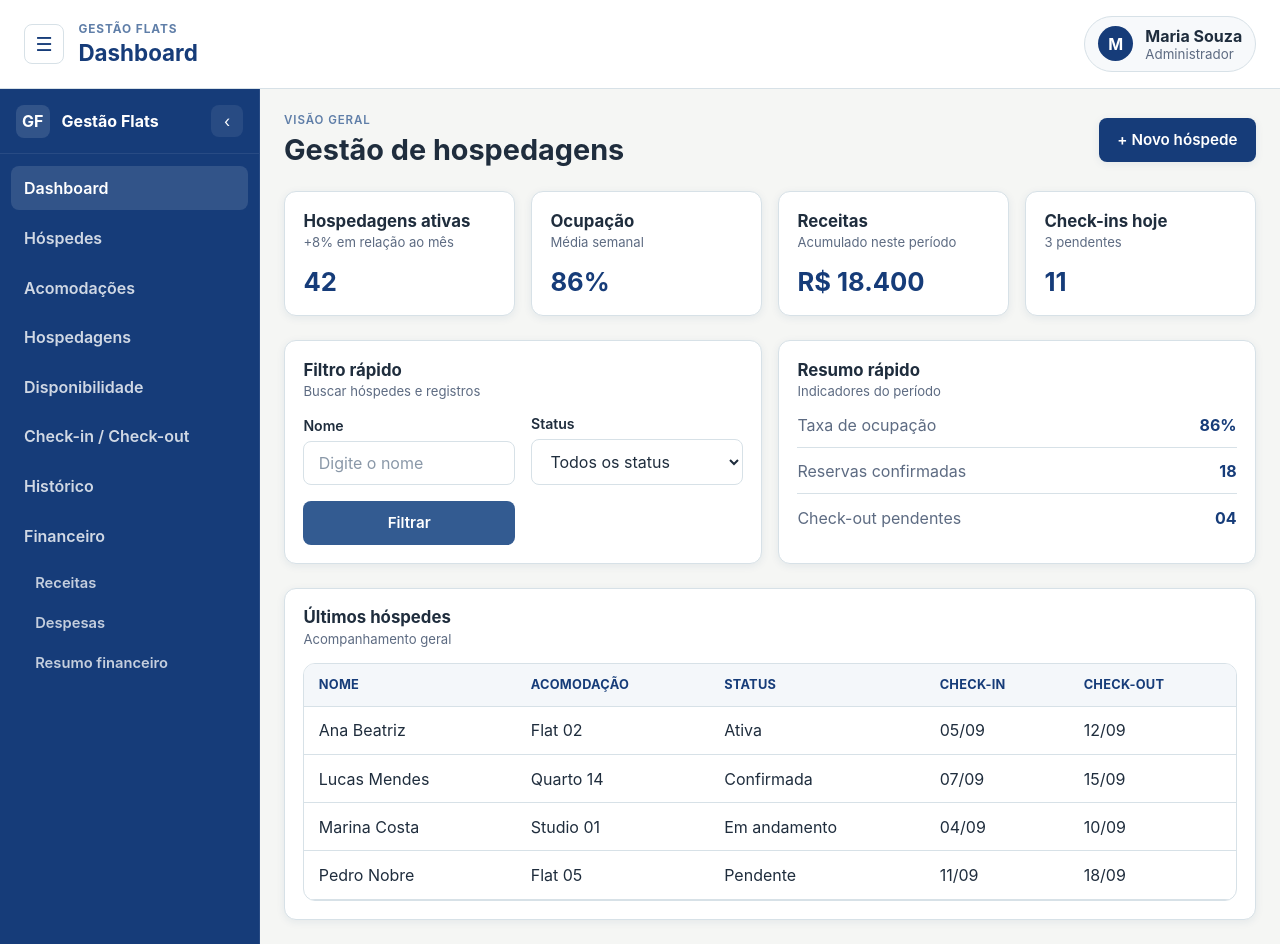
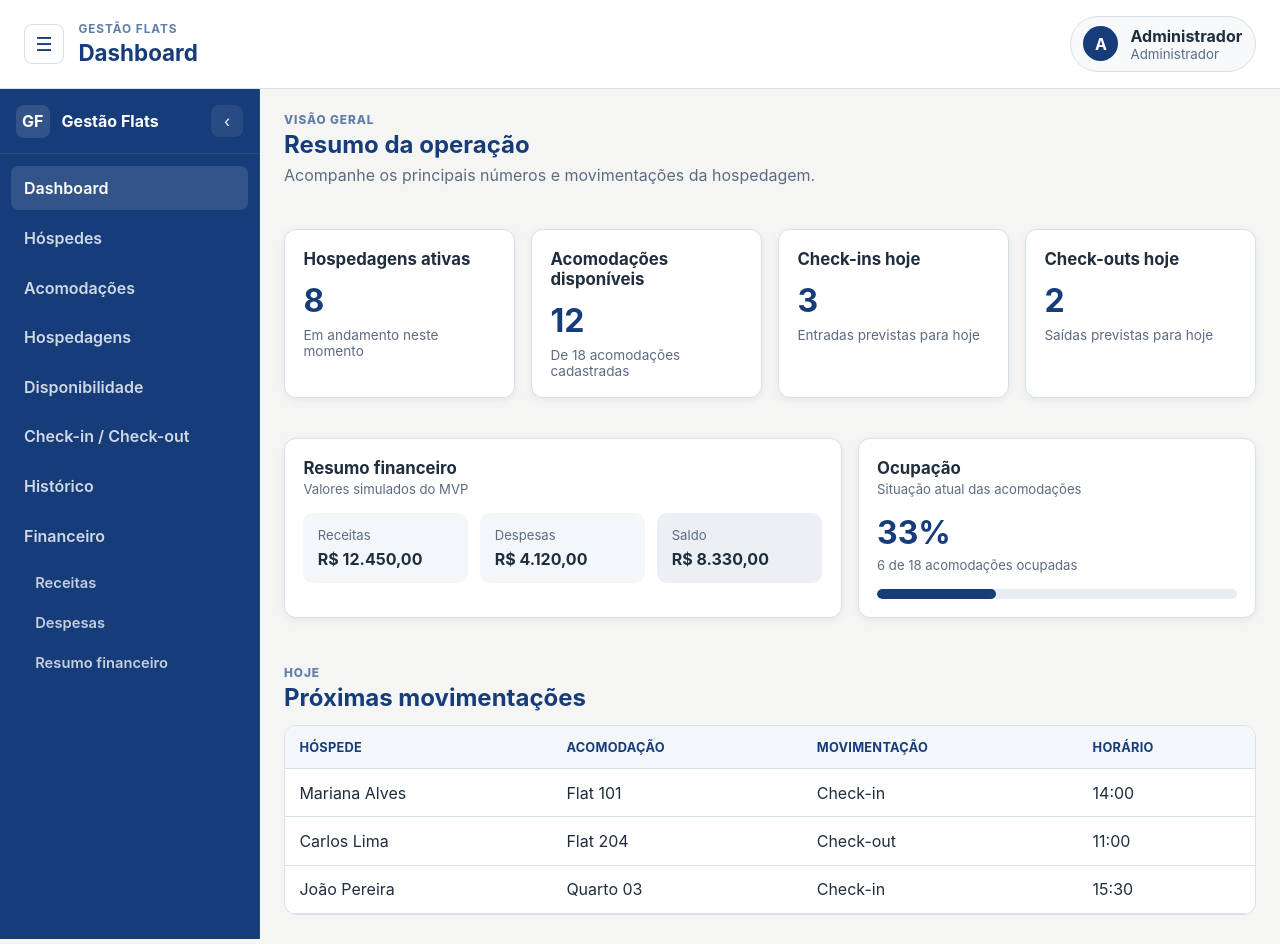
Before and after one commit to GabrielFelix-dev/GestaoFlats, a React (Vite) app: page / in a window 1280 px wide. Built offline with nearby package versions, Linux system fonts and the light colour scheme.

Commit message:
fix: conecta paginas ao menu principal
Renderiza as páginas funcionais Dashboard e Hospedes na navegação e apresenta um estado explícito para módulos ainda vazios.

```diff
--- a/src/App.jsx
+++ b/src/App.jsx
@@ -1,211 +1,51 @@
 import { useState } from "react";
-import Button from "./components/Button/Button";
 import Card from "./components/Card/Card";
-import Header from "./components/Header/Header";
-import Input from "./components/Input/Input";
 import Layout from "./components/Layout/Layout";
-import Modal from "./components/Modal/Modal";
-import Select from "./components/Select/Select";
-import Table from "./components/Table/Table";
+import Dashboard from "./pages/Admin/Dashboard/Dashboard";
+import Hospedes from "./pages/Admin/Hospedes/Hospedes";
+import { adminNavItems } from "./pages/navigation";
 
-const sidebarItems = [
-  { label: "Dashboard", value: "Dashboard" },
-  { label: "Hóspedes", value: "Hóspedes" },
-  { label: "Acomodações", value: "Acomodações" },
-  { label: "Hospedagens", value: "Hospedagens" },
-  { label: "Disponibilidade", value: "Disponibilidade" },
-  { label: "Check-in / Check-out", value: "Check-in / Check-out" },
-  { label: "Histórico", value: "Histórico" },
-  {
-    label: "Financeiro",
-    value: "Financeiro",
-    children: [
-      { label: "Receitas", value: "Receitas" },
-      { label: "Despesas", value: "Despesas" },
-      { label: "Resumo financeiro", value: "Resumo financeiro" },
-    ],
-  },
-];
-
-const stats = [
-  {
-    title: "Hospedagens ativas",
-    value: "42",
-    subtitle: "+8% em relação ao mês",
-  },
-  { title: "Ocupação", value: "86%", subtitle: "Média semanal" },
-  {
-    title: "Receitas",
-    value: "R$ 18.400",
-    subtitle: "Acumulado neste período",
-  },
-  { title: "Check-ins hoje", value: "11", subtitle: "3 pendentes" },
-];
-
-const guestColumns = [
-  { key: "nome", label: "Nome" },
-  { key: "quarto", label: "Acomodação" },
-  { key: "status", label: "Status" },
-  { key: "entrada", label: "Check-in" },
-  { key: "saida", label: "Check-out" },
-];
-
-const guestData = [
-  {
-    nome: "Ana Beatriz",
-    quarto: "Flat 02",
-    status: "Ativa",
-    entrada: "05/09",
-    saida: "12/09",
-  },
-  {
-    nome: "Lucas Mendes",
-    quarto: "Quarto 14",
-    status: "Confirmada",
-    entrada: "07/09",
-    saida: "15/09",
-  },
-  {
-    nome: "Marina Costa",
-    quarto: "Studio 01",
-    status: "Em andamento",
-    entrada: "04/09",
-    saida: "10/09",
-  },
-  {
-    nome: "Pedro Nobre",
-    quarto: "Flat 05",
-    status: "Pendente",
-    entrada: "11/09",
-    saida: "18/09",
-  },
-];
-
-const statusOptions = [
-  { value: "all", label: "Todos os status" },
-  { value: "ativa", label: "Ativa" },
-  { value: "confirmada", label: "Confirmada" },
-  { value: "pendente", label: "Pendente" },
-];
-
-export default function App() {
-  const [activeItem, setActiveItem] = useState("Dashboard");
+function PageInDevelopment({ pageName, onNavigate, activeItem }) {
   const [sidebarOpen, setSidebarOpen] = useState(true);
-  const [isModalOpen, setIsModalOpen] = useState(false);
 
   return (
     <Layout
-      title={activeItem}
+      title={pageName}
+      navItems={adminNavItems}
       activeItem={activeItem}
-      navItems={sidebarItems}
-      onNavigate={setActiveItem}
+      onNavigate={onNavigate}
       sidebarOpen={sidebarOpen}
       setSidebarOpen={setSidebarOpen}
-      userName="Maria Souza"
+      userName="Administrador"
       userRole="Administrador"
     >
-      <div className="dashboard-page">
-        <div className="page-header">
-          <div>
-            <p className="eyebrow">Visão geral</p>
-            <h1>Gestão de hospedagens</h1>
-          </div>
-
-          <Button variant="primary" onClick={() => setIsModalOpen(true)}>
-            + Novo hóspede
-          </Button>
-        </div>
-
-        <div className="stats-grid">
-          {stats.map((item) => (
-            <Card key={item.title} title={item.title} subtitle={item.subtitle}>
-              <div className="stat-value">{item.value}</div>
-            </Card>
-          ))}
-        </div>
-
-        <div className="content-grid">
-          <Card title="Filtro rápido" subtitle="Buscar hóspedes e registros">
-            <div className="filter-grid">
-              <Input label="Nome" name="nome" placeholder="Digite o nome" />
-              <Select
-                label="Status"
-                name="status"
-                options={statusOptions}
-                value="all"
-              />
-              <Button variant="secondary" type="button">
-                Filtrar
-              </Button>
-            </div>
-          </Card>
-
-          <Card title="Resumo rápido" subtitle="Indicadores do período">
-            <ul className="summary-list">
-              <li>
-                <span>Taxa de ocupação</span>
-                <strong>86%</strong>
-              </li>
-              <li>
-                <span>Reservas confirmadas</span>
-                <strong>18</strong>
-              </li>
-              <li>
-                <span>Check-out pendentes</span>
-                <strong>04</strong>
-              </li>
-            </ul>
-          </Card>
-        </div>
-
-        <Card title="Últimos hóspedes" subtitle="Acompanhamento geral">
-          <Table
-            columns={guestColumns}
-            data={guestData}
-            emptyMessage="Nenhum hóspede encontrado."
-          />
-        </Card>
-      </div>
-
-      <Modal
-        isOpen={isModalOpen}
-        onClose={() => setIsModalOpen(false)}
-        title="Cadastrar hóspede"
-        footer={
-          <>
-            <Button variant="secondary" onClick={() => setIsModalOpen(false)}>
-              Cancelar
-            </Button>
-            <Button variant="primary" onClick={() => setIsModalOpen(false)}>
-              Salvar
-            </Button>
-          </>
-        }
-      >
-        <div className="modal-form">
-          <Input
-            label="Nome completo"
-            name="nomeCompleto"
-            placeholder="Digite o nome"
-          />
-          <Input
-            label="E-mail"
-            type="email"
-            name="email"
-            placeholder="nome@email.com"
-          />
-          <Select
-            label="Tipo de hospedagem"
-            name="tipoHospedagem"
-            placeholder="Selecione"
-            options={[
-              { value: "flat", label: "Flat" },
-              { value: "quarto", label: "Quarto" },
-              { value: "studio", label: "Studio" },
-            ]}
-          />
-        </div>
-      </Modal>
+      <Card title={pageName} subtitle="Módulo administrativo">
+        <p>Esta página ainda está em desenvolvimento.</p>
+      </Card>
     </Layout>
   );
 }
+
+export default function App() {
+  const [activeItem, setActiveItem] = useState("dashboard");
+
+  if (activeItem === "dashboard") {
+    return <Dashboard onNavigate={setActiveItem} />;
+  }
+
+  if (activeItem === "hospedes") {
+    return <Hospedes onNavigate={setActiveItem} />;
+  }
+
+  const page = adminNavItems
+    .flatMap((item) => [item, ...(item.children || [])])
+    .find((item) => item.value === activeItem);
+
+  return (
+    <PageInDevelopment
+      pageName={page?.label || "Página"}
+      activeItem={activeItem}
+      onNavigate={setActiveItem}
+    />
+  );
+}
```
